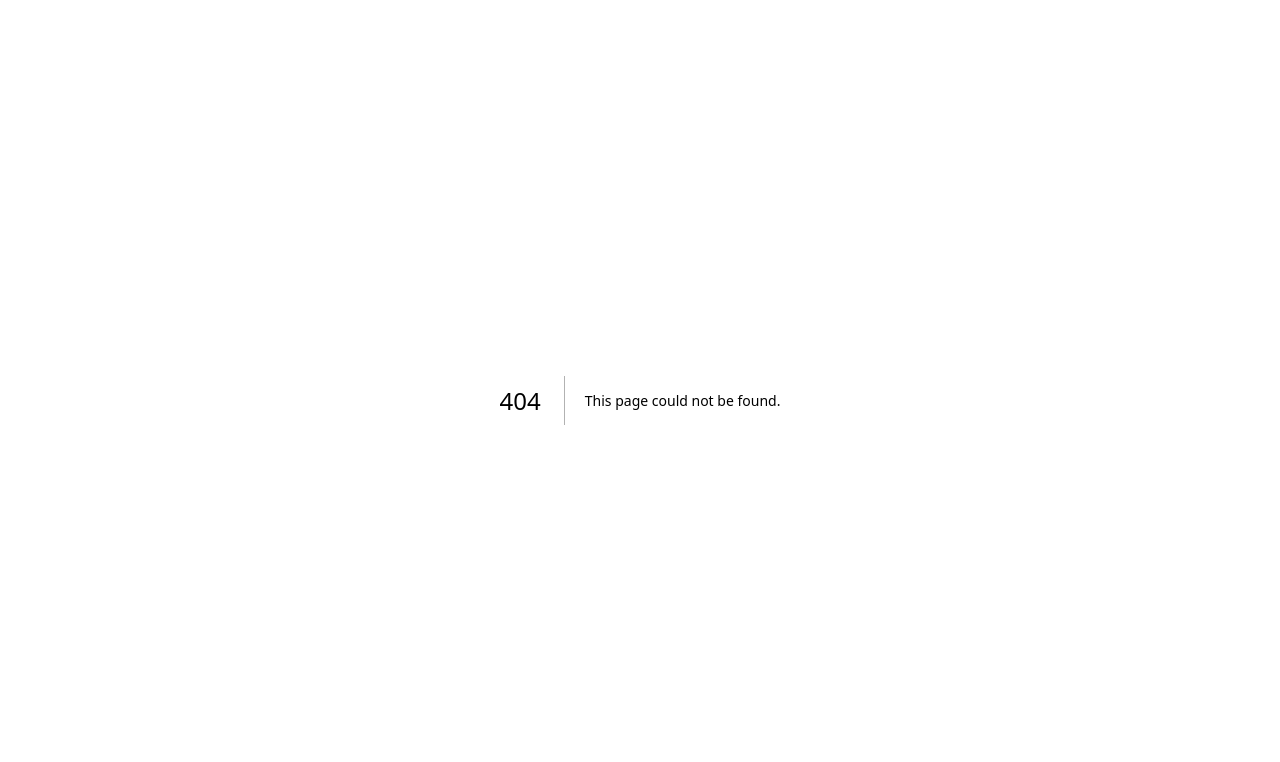
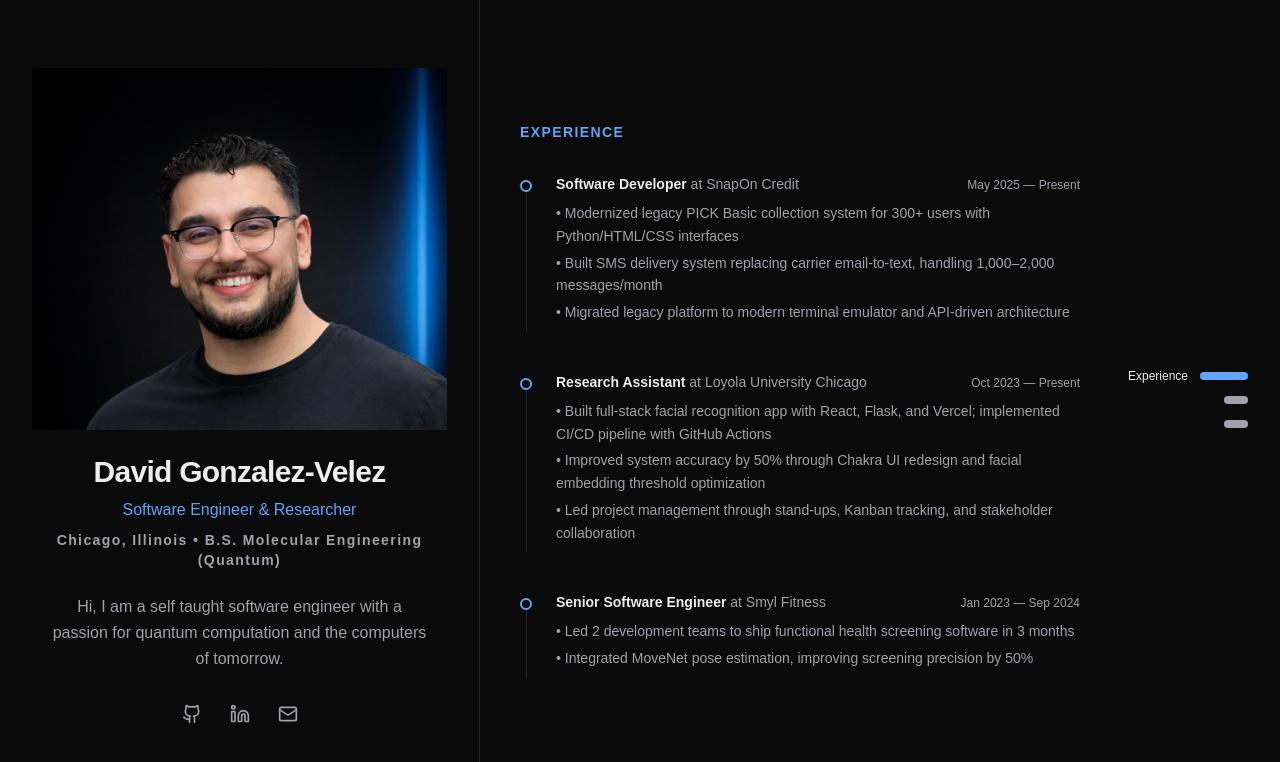
Before and after one commit to DGV98/portfolio, a Next.js app: page /blog in a window 1280 px wide. Before the commit this address had no page. Shown: the top 762 px of the page. Built offline with nearby package versions, Linux system fonts and the light colour scheme.

Commit message:
Added blog route

```diff
--- /dev/null
+++ b/app/blog/page.tsx
@@ -0,0 +1,59 @@
+import { Sidebar } from "@/components/sidebar";
+import { ExperienceSection } from "@/components/experience-section";
+import { ProjectsSection } from "@/components/projects-section";
+import { PublicationsSection } from "@/components/publications-section";
+import { ScrollNavigation } from "@/components/scroll-navigation";
+import { profile } from "@/data/profile";
+import { experience } from "@/data/experience";
+import { projects } from "@/data/projects";
+import { publications } from "@/data/publications";
+
+const sections = [
+  { id: "experience", label: "Experience" },
+  { id: "projects", label: "Projects" },
+  { id: "publications", label: "Publications" },
+];
+
+export default function Home() {
+  return (
+    <div className="flex h-screen flex-col overflow-y-auto lg:flex-row lg:overflow-hidden">
+      {/* Sidebar */}
+      <div className="shrink-0 border-b border-border lg:fixed lg:flex lg:h-screen lg:w-3/8 lg:items-center lg:justify-center lg:border-b-0 lg:border-r">
+        <Sidebar profile={profile} />
+      </div>
+
+      {/* Main content */}
+      <main className="flex-1 lg:ml-[37.5%] lg:pr-40 lg:h-screen lg:overflow-y-scroll lg:snap-y lg:snap-mandatory">
+        <section
+          id="experience"
+          className="flex min-h-screen items-center justify-center px-6 py-12 sm:px-10 lg:py-16 snap-center snap-always"
+        >
+          <div className="mx-auto w-full max-w-3xl">
+            <ExperienceSection entries={experience} />
+          </div>
+        </section>
+
+        <section
+          id="projects"
+          className="flex min-h-screen items-center justify-center px-6 py-12 sm:px-10 lg:py-16 snap-center snap-always"
+        >
+          <div className="mx-auto w-full max-w-3xl">
+            <ProjectsSection projects={projects} />
+          </div>
+        </section>
+
+        <section
+          id="publications"
+          className="flex min-h-screen items-center justify-center px-6 py-12 sm:px-10 lg:py-16 snap-center snap-always"
+        >
+          <div className="mx-auto w-full max-w-3xl">
+            <PublicationsSection publications={publications} />
+          </div>
+        </section>
+      </main>
+
+      {/* Scroll Navigation */}
+      <ScrollNavigation sections={sections} />
+    </div>
+  );
+}
--- a/pnpm-workspace.yaml
+++ b/pnpm-workspace.yaml
@@ -1,3 +1,6 @@
+allowBuilds:
+  sharp: true
+  unrs-resolver: true
 ignoredBuiltDependencies:
   - sharp
   - unrs-resolver
```
